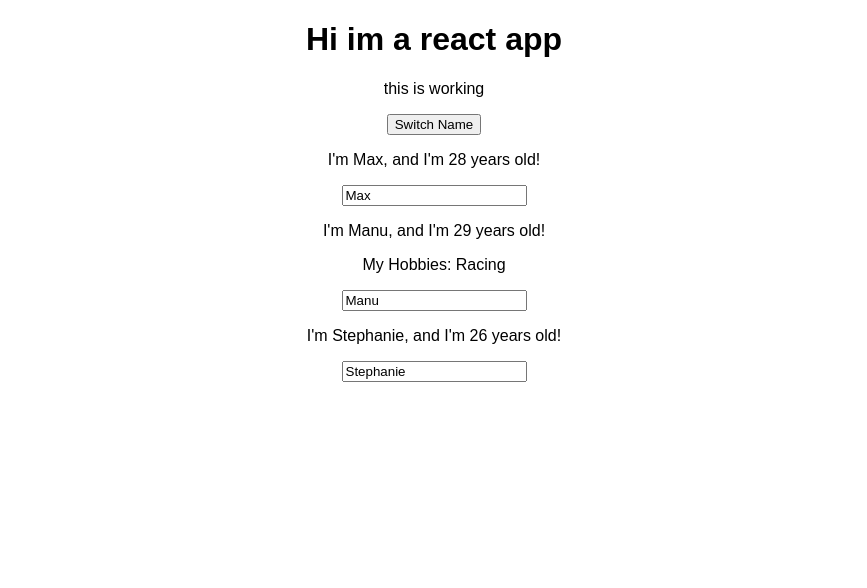
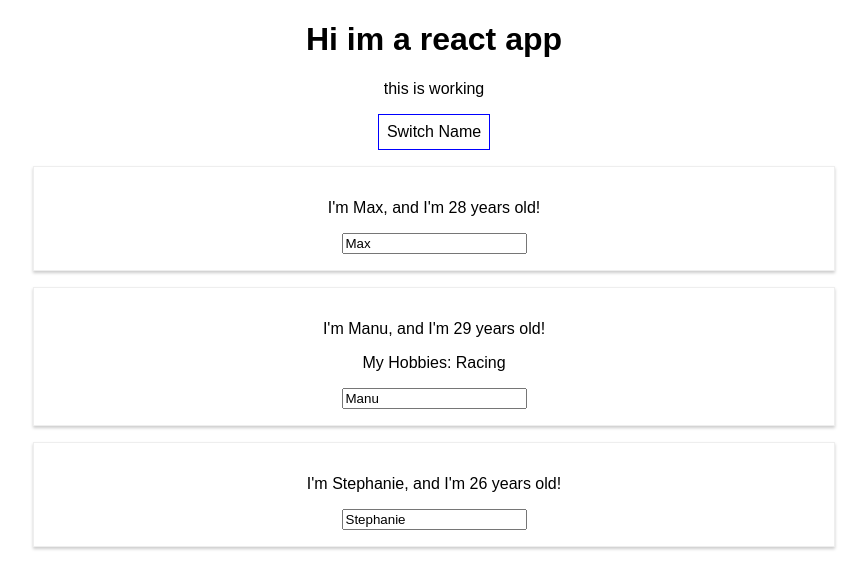
Before and after one commit to danbsts/quarantine-study, a React (Create React App) app in the folder react/react-complete-guide/: page / in a window 1280 px wide. Shown: the top 588 px of the page, without its empty margins (206-1073 px from the left). Built offline with nearby package versions, Linux system fonts and the light colour scheme.

Commit message:
going to next module lists and conditionals

```diff
--- a/react/react-complete-guide/src/App.js
+++ b/react/react-complete-guide/src/App.js
@@ -36,11 +36,21 @@
   }
 
   render() {
+    const style = {
+      backgroundColor: 'white',
+      font: 'inherit',
+      border: '1px solid blue',
+      padding: '8px',
+      cursor: 'pointer'
+    };
+
     return (
       <div className="App">
         <h1>Hi im a react app</h1>
         <p>this  is working</p>
-        <button onClick={() => this.switchNameHandler('Maximilian')}>Switch Name</button>
+        <button
+          style={style}
+          onClick={() => this.switchNameHandler('Maximilian')}>Switch Name</button>
         {/* this can be inneficient /\ */}
         <Person
           name={this.state.persons[0].name}
--- /dev/null
+++ b/react/react-complete-guide/src/Person/Person.css
@@ -0,0 +1,8 @@
+.Person {
+    width: 60%;
+    margin: 16px auto;
+    border: 1px solid #eee;
+    box-shadow: 0 2px 3px #ccc;
+    padding: 16px;
+    text-align: center;
+}
--- a/react/react-complete-guide/src/Person/Person.js
+++ b/react/react-complete-guide/src/Person/Person.js
@@ -1,8 +1,9 @@
 import React from 'react';
+import './Person.css'
 
 const person = (props) => {
     return (
-        <div>
+        <div className="Person">
             <p onClick={props.click}>I'm {props.name}, and I'm {props.age} years old!</p>
             <p>{props.children}</p>
             <input type="text" onChange={props.changed} value={props.name}></input>
```
